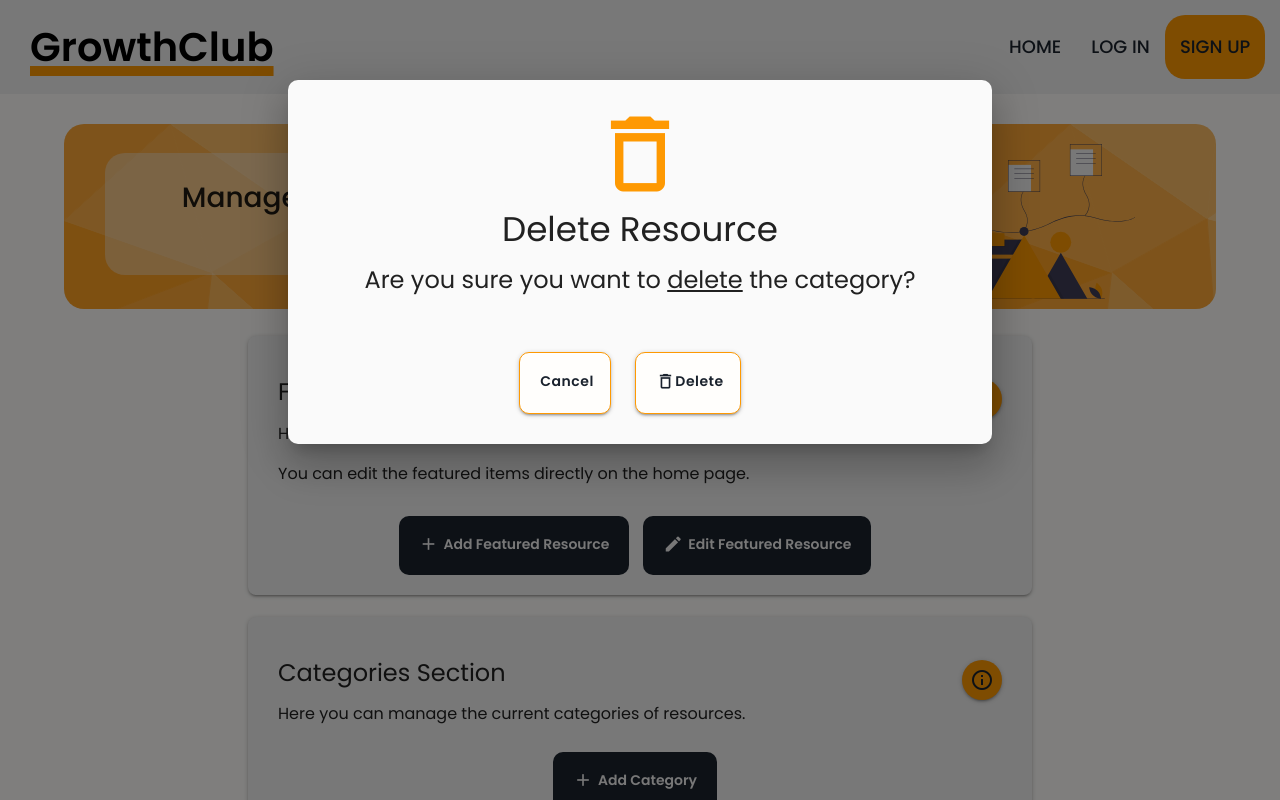
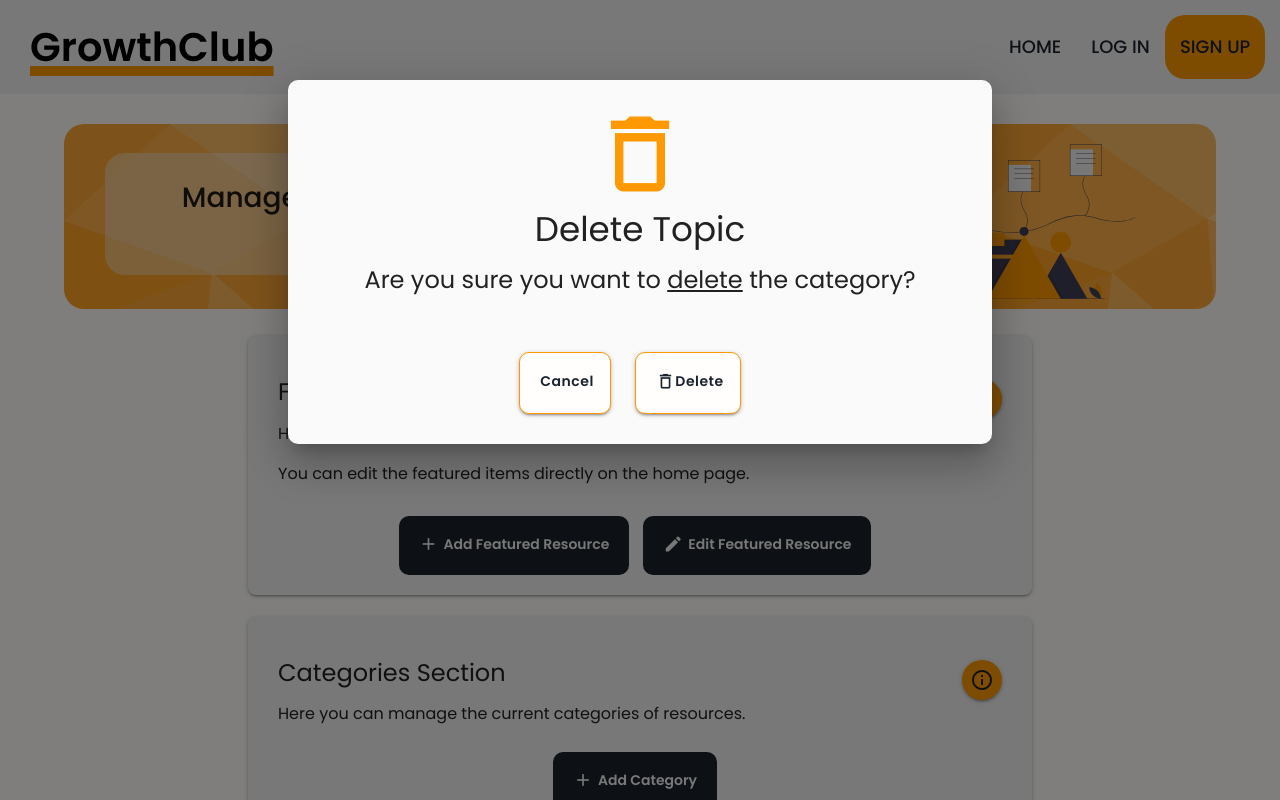
Before and after one commit to Code-Institute-Submissions/the-growth-club, a Flask app: page /admin_dashboard in a window 1280 px wide, after a click that opens the changed part. Run offline with Flask 2, Linux system fonts and the light colour scheme; a database or web service that is not in the repository returns one stand-in record (values such as "Sample title"); some libraries are stand-ins or nearby versions.

Commit message:
Add defensive programming to confirm if admin user wants to delete a topic on the admin dashboard page

```diff
--- a/templates/admin_dashboard.html
+++ b/templates/admin_dashboard.html
@@ -74,7 +74,7 @@
                                             <div id="{{ category._id }}" class="modal ">
                                                 <div class="modal-content delete-resource-modal-content">
                                                     <i class="material-icons delete-icon">delete_outline</i>
-                                                    <h4>Delete Resource</h4>
+                                                    <h4>Delete Topic</h4>
                                                     <p>Are you sure you want to <u>delete</u> the category?</p>
                                                 </div>
                                                 <div class="modal-btns">
@@ -126,16 +126,35 @@
                             {% for topic in topics %}
                             <div class="col s12 m6" >
                                 <div class="card manage-card center-align">
-                                        <div class="card-content">
-                                            <p class="cat-name-p" >{{ topic.topic_name }}</p>
+                                    <div class="card-content">
+                                        <p class="cat-name-p" >{{ topic.topic_name }}</p>
                                         <!-- Delete & Edit Buttons -->
                                         <div>
-                                            <a href="{{ url_for('delete_topic', topic_id=topic._id) }}" class="waves-effect waves-light btn-small" id="delete-btn"><i class="material-icons left">delete_outline</i>Delete</a>
+                                            <!-- Delete Btn Modal Trigger-->
+                                            <a class="modal-trigger btn-small" id="delete-btn"href="#{{ topic._id }}"><i class="material-icons left">delete_outline</i>Delete</a>
+                                            <!-- Modal Structure -->
+                                            <div id="{{topic._id }}" class="modal">
+                                                <div class="modal-content delete-resource-modal-content">
+                                                    <i class="material-icons delete-icon">delete_outline</i>
+                                                    <h4>Delete Topic</h4>
+                                                    <p>Are you sure you want to <u>delete</u> the topic?</p>
+                                                </div>
+                                                <div class="modal-btns">
+                                                    <!-- cancel button -->
+                                                    <a href="{{ url_for('admin_dashboard') }}" class="waves-effect waves-light btn modal-cancel-btn">
+                                                            Cancel
+                                                    </a>
+                                                    <!-- submit button -->
+                                                    <a href="{{ url_for('delete_topic', topic_id=topic._id) }}" class="btn modal-delete-btn">
+                                                        <i class="material-icons left">delete_outline</i>Delete
+                                                    </a>
+                                                </div>
+                                            </div>
                                             <a href="{{ url_for('edit_topic', topic_id=topic._id) }}" class="waves-effect waves-light btn-small" id="edit-btn"><i class="material-icons left">edit_note</i>Edit</a>
                                         </div>
                                     </div>
                                 </div>
-                                </div>
+                            </div>
                             {% endfor %}
                         </div>
                     </div>
```
